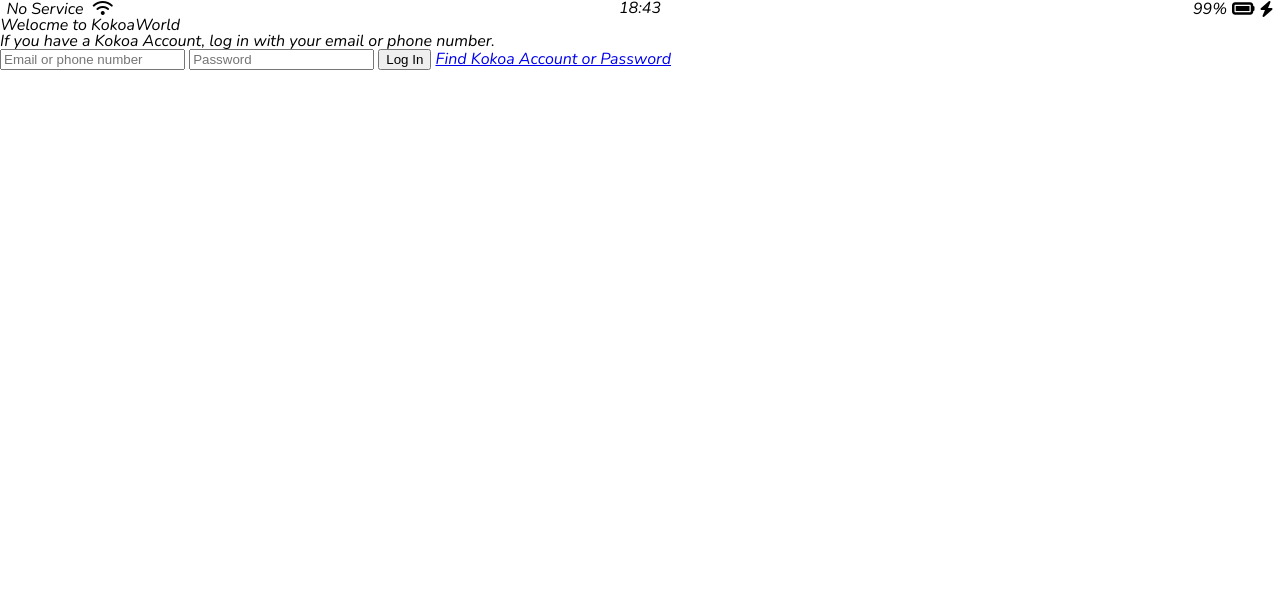
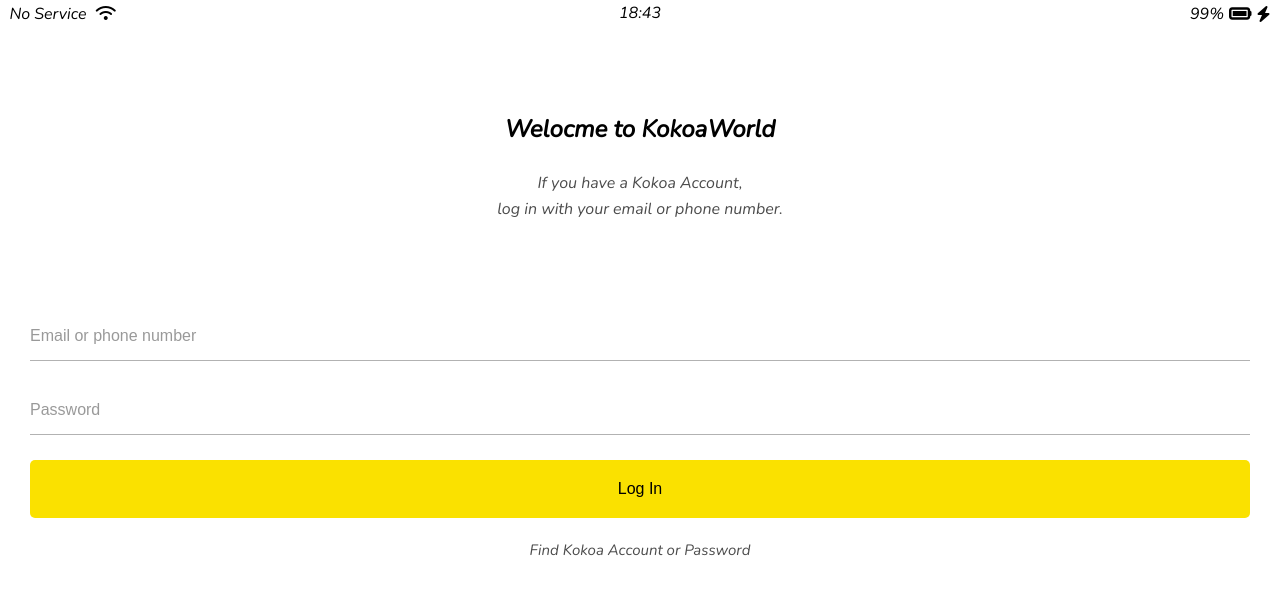
Before and after one commit to 1588mobalmobal/kokoaclone-2021, a plain HTML site: page index.html in a window 1280 px wide. Drawn offline with nearby package versions, Linux system fonts and the light colour scheme.

Commit message:
Complete Login Page

```diff
--- /dev/null
+++ b/css/components/status-bar.css
@@ -0,0 +1,27 @@
+.status-bar {
+  display: flex;
+  justify-content: center;
+  padding: 5px 3px;
+}
+.status-bar__column {
+  width: 33%;
+}
+
+.status-bar__column:first-child span {
+  margin-right: 5px;
+}
+
+.status-bar__column:nth-child(2) {
+  display: flex;
+  justify-content: center;
+}
+
+.status-bar__column:last-child {
+  display: flex;
+  justify-content: flex-end;
+  align-items: center;
+}
+
+.status-bar__column .fa-battery-full {
+  margin: 0px 5px;
+}
--- a/css/reset.css
+++ b/css/reset.css
@@ -127,3 +127,7 @@ table {
   border-collapse: collapse;
   border-spacing: 0;
 }
+
+input:focus {
+  outline: none;
+}
--- /dev/null
+++ b/css/screens/login.css
@@ -0,0 +1,61 @@
+.welcome-header {
+  display: flex;
+  flex-direction: column;
+  align-items: center;
+  margin: 90px 0px;
+  text-align: center;
+}
+
+.welcome-header__title {
+  margin-bottom: 30px;
+  font-size: 24px;
+  font-weight: 600;
+}
+
+.welcome-header__text {
+  width: 70%;
+  opacity: 0.7;
+  line-height: 160%;
+}
+
+.login-form {
+  display: flex;
+  flex-direction: column;
+  margin: 0px 30px;
+}
+
+.login-form input {
+  padding: 15px 0px;
+  margin-bottom: 25px;
+  border: none;
+  font-size: 16px;
+}
+
+.login-form input::placeholder {
+  color: rgba(0, 0, 0, 0.4);
+}
+
+.login-form input:focus {
+  border-bottom: 1px solid var(--yellow);
+  background-color: rgba(220, 220, 220, 0.2);
+}
+
+.login-form input:not([type="submit"]) {
+  border-bottom: 1px solid rgba(0, 0, 0, 0.3);
+  transition: border-color 0.3s ease-in-out;
+}
+
+.login-form input[type="submit"] {
+  background-color: var(--yellow);
+  cursor: pointer;
+  padding: 20px 0px;
+  border-radius: 5px;
+}
+
+.login-form a {
+  text-align: center;
+  text-decoration: none;
+  color: inherit;
+  opacity: 0.7;
+  font-size: 15px;
+}
--- a/css/styles.css
+++ b/css/styles.css
@@ -1,33 +1,9 @@
 @import url("https://fonts.googleapis.com/css2?family=Nunito:ital@1&display=swap");
 @import "reset.css";
+@import "variables.css";
+@import "components/status-bar.css";
+@import "screens/login.css";
 
 body {
   font-family: "Nunito", sans-serif;
 }
-
-.status-bar {
-  display: flex;
-  justify-content: center;
-}
-.status-bar__column {
-  width: 33%;
-}
-
-.status-bar__column:first-child span {
-  margin-right: 5px;
-}
-
-.status-bar__column:nth-child(2) {
-  display: flex;
-  justify-content: center;
-}
-
-.status-bar__column:last-child {
-  display: flex;
-  justify-content: flex-end;
-  align-items: center;
-}
-
-.status-bar__column .fa-battery-full {
-  margin: 0px 5px;
-}
--- /dev/null
+++ b/css/variables.css
@@ -0,0 +1,3 @@
+:root {
+  --yellow: #fae100;
+}
--- a/index.html
+++ b/index.html
@@ -27,7 +27,8 @@
     <header class="welcome-header">
       <h1 class="welcome-header__title">Welocme to KokoaWorld</h1>
       <p class="welcome-header__text">
-        If you have a Kokoa Account, log in with your email or phone number.
+        If you have a Kokoa Account,<br />log in with your email or phone
+        number.
       </p>
     </header>
 
```
